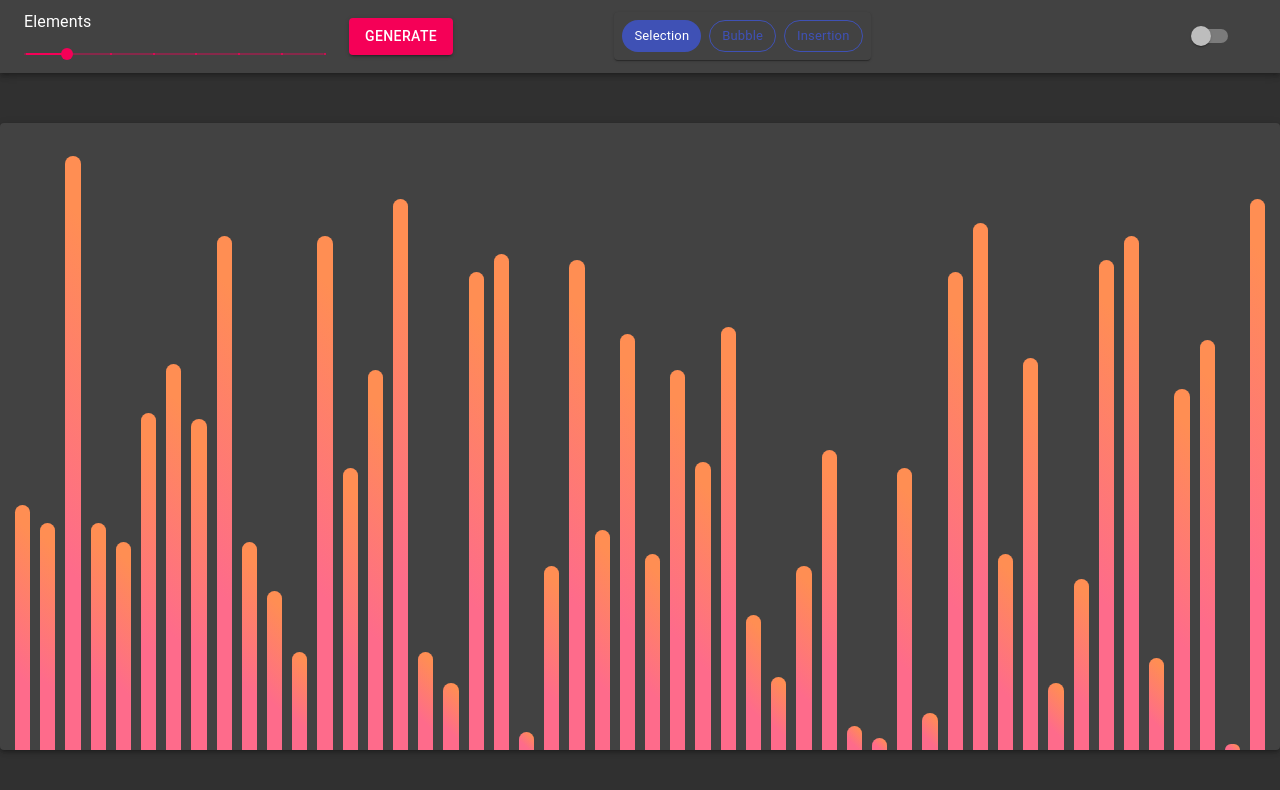
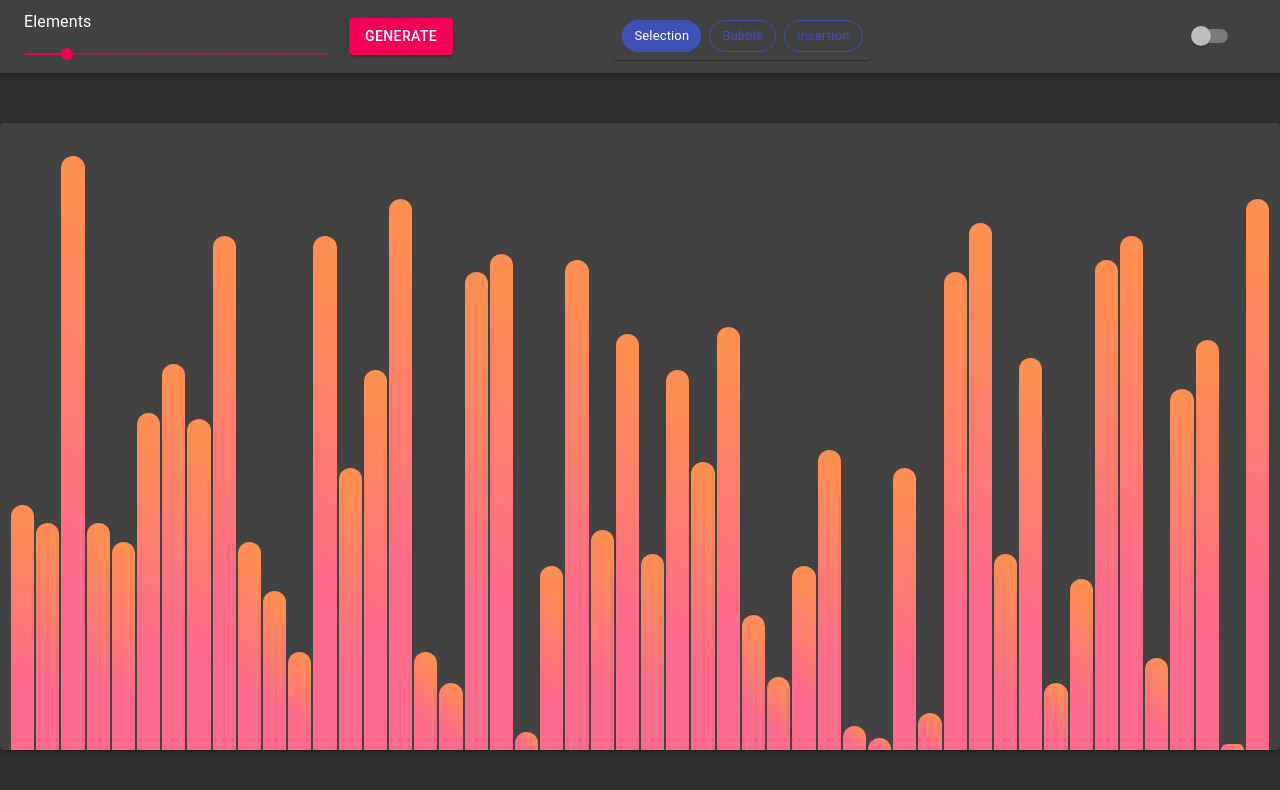
Before and after one commit to TomasPabloFerreira/sorting-visualizer, a React (Create React App) app: page / in a window 1280 px wide. Shown: the top 790 px of the page. Built offline with nearby package versions, Linux system fonts and the light colour scheme.

Commit message:
style: data col margin and min width

```diff
--- a/src/components/DataCol.js
+++ b/src/components/DataCol.js
@@ -4,9 +4,9 @@ const useStyles = makeStyles({
 	root: {
 		background: 'linear-gradient(45deg, #FE6B8B 30%, #FF8E53 90%)',
 		flex: 1,
-		margin: '0 5px',
+		margin: '0 1px',
 		borderRadius: '100px 100px 0 0',
-		minWidth: 10
+		minWidth: 5
 	}
 })
 
--- a/src/components/Navbar.js
+++ b/src/components/Navbar.js
@@ -2,7 +2,7 @@ import { AppBar,Toolbar, FormControlLabel, Switch, makeStyles } from '@material-
 import { DataSizeSelector, ChipSelector } from '.'
 import { useAlgorithms } from '../hooks'
 
-const useStyles = makeStyles((theme) => ({
+const useStyles = makeStyles({
 	container: {
 		justifyContent: 'space-between'
 	},
@@ -16,7 +16,7 @@ const useStyles = makeStyles((theme) => ({
 	themeSelector: {
 		marginLeft: 'auto'
 	}
-}))
+})
 
 const Navbar = ({
 	handleToggleThemeMode,
```
